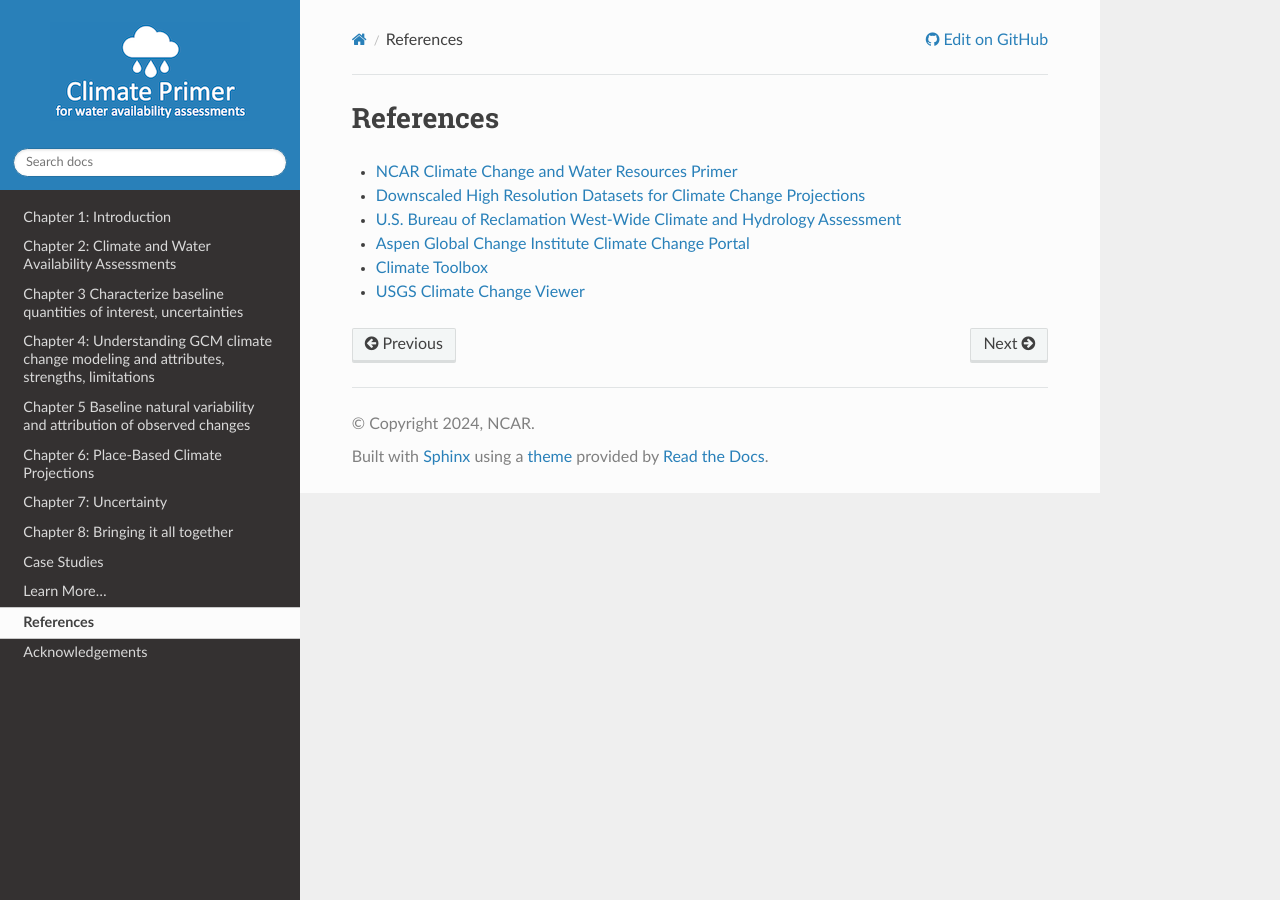
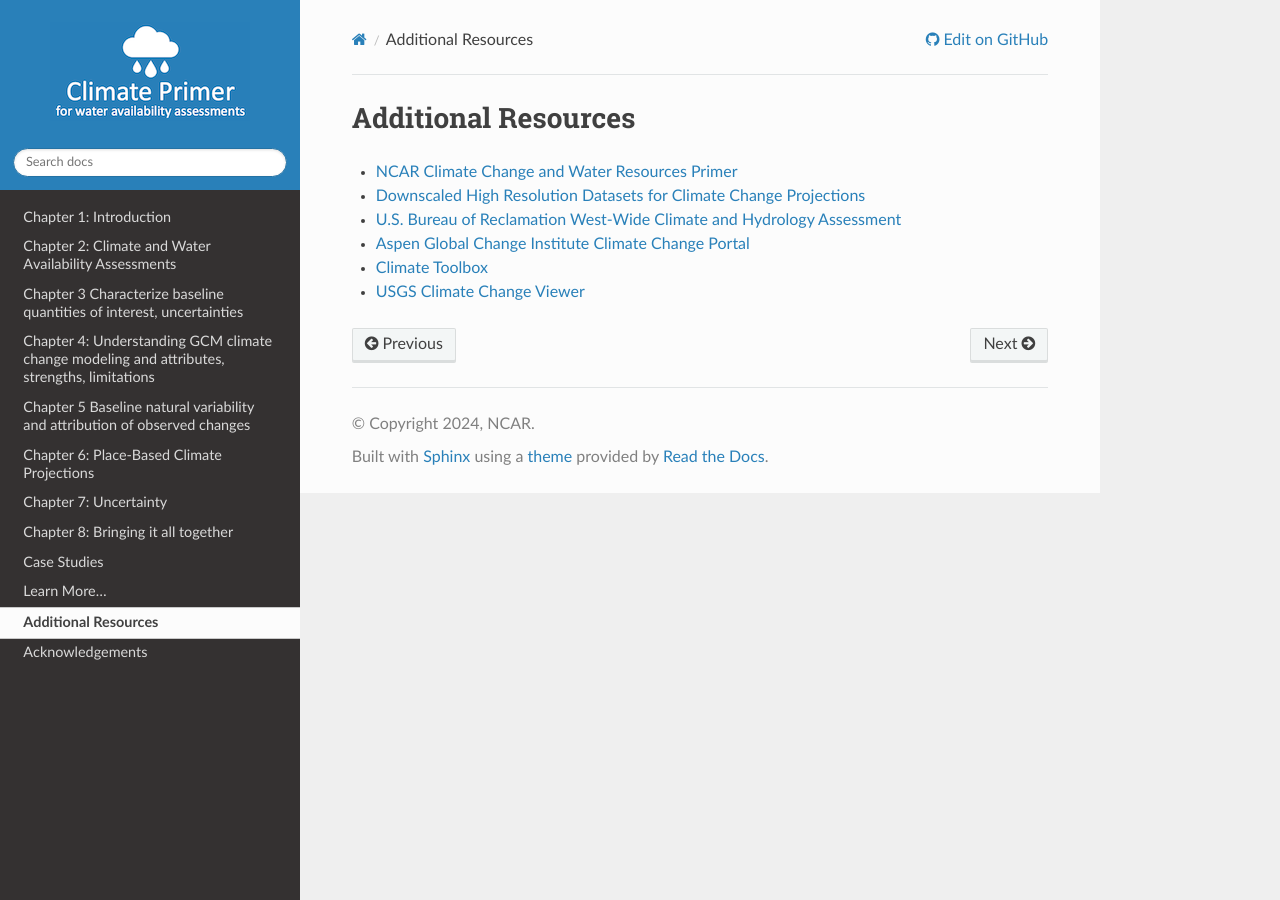
Before and after one commit to NCAR/climate-primer-water, a Sphinx documentation site: the page built from doc/references.rst, in a window 1280 px wide. Built offline with Sphinx 7.4.7 and the Read the Docs theme 2.0.0, drawn with Linux system fonts in a browser that asks for light colours.

Commit message:
Update references.rst

```diff
--- a/doc/references.rst
+++ b/doc/references.rst
@@ -1,7 +1,7 @@
 
 
-References
-==========
+Additional Resources
+====================
 
 - `NCAR Climate Change and Water Resources Primer <https://ral.ucar.edu/sites/default/files/public/product-tool/Primer_2006_cr_project_2973_Climate_Change_and_Water_Resources.pdf>`_
 - `Downscaled High Resolution Datasets for Climate Change Projections <https://www.enviro.wiki/index.php?title=Downscaled_High_Resolution_Datasets_for_Climate_Change_Projections>`_
```
